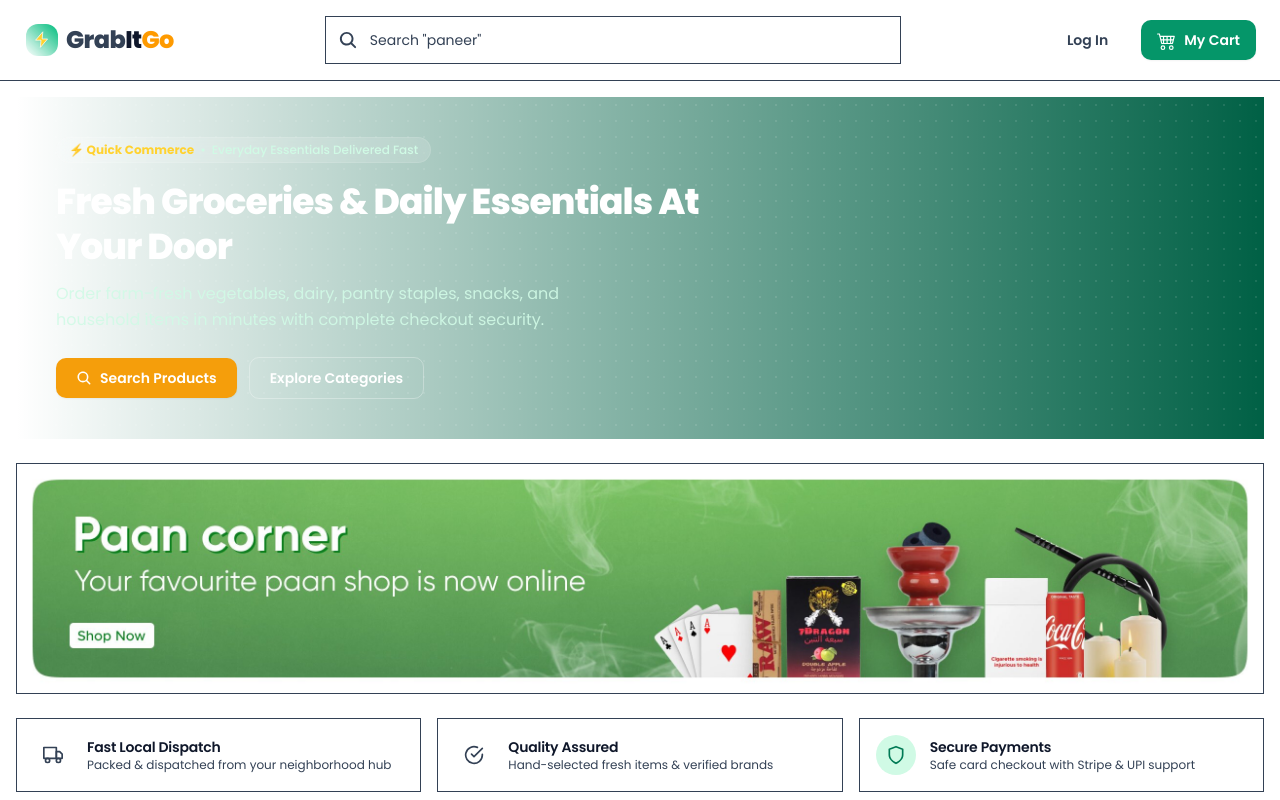
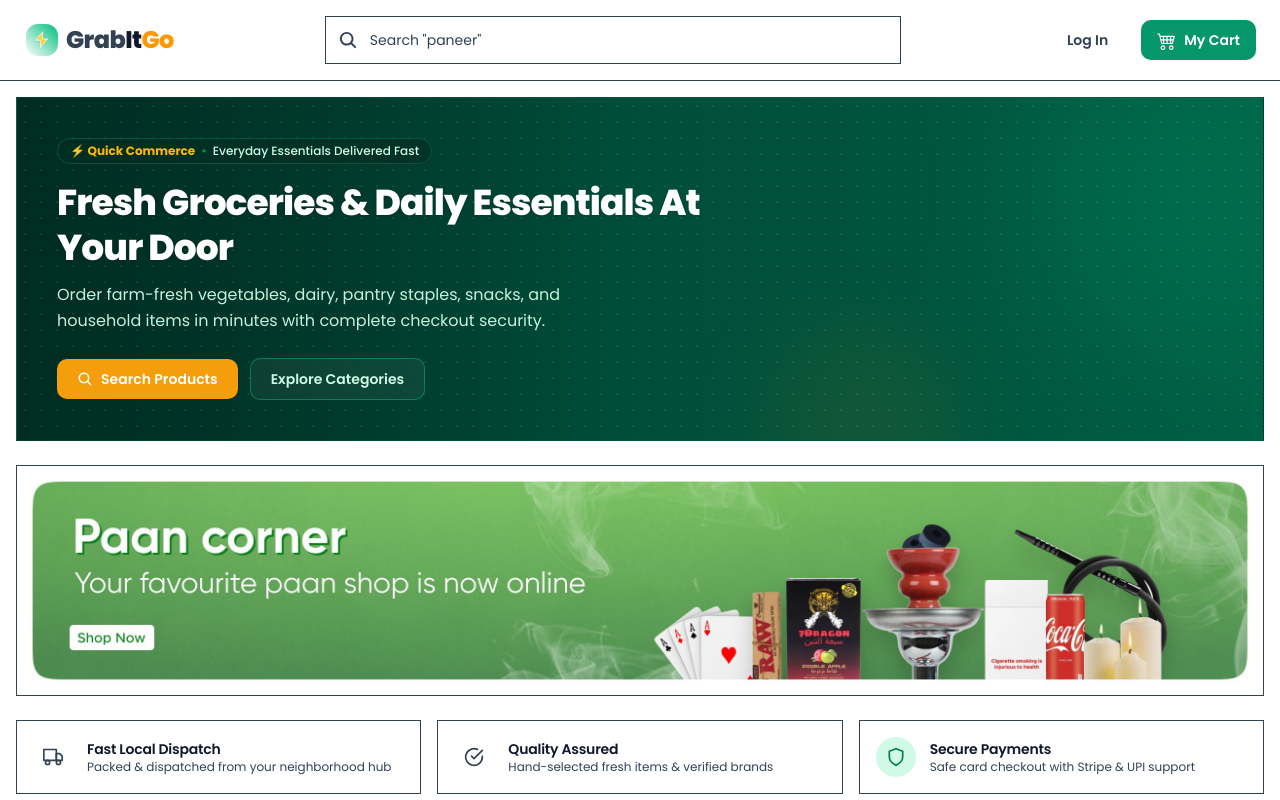
Before and after one commit to vinayaksharma403/GrabItGo, a React (Vite) app in the folder client/: page / in a window 1280 px wide. Shown: the top 800 px of the page. Built offline with nearby package versions, Linux system fonts and the light colour scheme; no server answers.

Commit message:
fix(client): improve hero text contrast and interaction

```diff
--- a/client/src/pages/Home.jsx
+++ b/client/src/pages/Home.jsx
@@ -42,22 +42,33 @@
     <div className='w-full min-h-screen bg-white'>
       {/* Hero Section */}
       <section className='container mx-auto px-3 sm:px-4 pt-4 pb-2'>
-        <div className='relative rounded-card overflow-hidden bg-gradient-to-r from-brand-700 via-brand-600 to-emerald-800 text-white shadow-elevated p-5 sm:p-8 lg:p-10'>
+        <div className='relative rounded-card overflow-hidden bg-gradient-to-r from-emerald-950 via-emerald-900 to-emerald-800 text-white shadow-elevated p-5 sm:p-8 lg:p-10 border border-emerald-800/40'>
+          {/* Subtle Ambient Depth Lighting */}
+          <div className='absolute -right-16 -top-16 w-64 h-64 sm:w-80 sm:h-80 bg-emerald-500/15 rounded-full blur-3xl pointer-events-none' />
+          <div className='absolute right-1/4 -bottom-20 w-48 h-48 bg-amber-500/10 rounded-full blur-2xl pointer-events-none' />
+
+          {/* Content-side high-contrast directional overlay */}
+          <div className='absolute inset-0 bg-gradient-to-r from-emerald-950/90 via-emerald-900/50 to-transparent pointer-events-none' />
+
           {/* Subtle Accent Grid Overlay */}
-          <div className='absolute inset-0 opacity-10 bg-[radial-gradient(#fff_1px,transparent_1px)] [background-size:16px_16px] pointer-events-none' />
+          <div className='absolute inset-0 opacity-[0.07] bg-[radial-gradient(#fff_1px,transparent_1px)] [background-size:16px_16px] pointer-events-none' />
 
-          <div className='relative z-10 max-w-2xl'>
-            <div className='inline-flex items-center gap-1.5 px-3 py-1 rounded-full bg-white/15 backdrop-blur-md text-emerald-100 text-xs font-medium mb-3 sm:mb-4 border border-white/10'>
-              <span className='text-amber-300 font-bold'>⚡ Quick Commerce</span>
-              <span>•</span>
-              <span>Everyday Essentials Delivered Fast</span>
+          {/* Living Hero Copy Block with subtle desktop micro-interaction */}
+          <div className='relative z-10 max-w-2xl transition-transform duration-300 ease-out group/hero hover:-translate-y-0.5'>
+            {/* Eyebrow badge */}
+            <div className='inline-flex items-center gap-1.5 px-3 py-1 rounded-full bg-emerald-950/60 backdrop-blur-md text-emerald-200 text-xs font-medium mb-3 sm:mb-4 border border-emerald-700/50 shadow-sm transition-colors duration-200 group-hover/hero:border-emerald-500/60 group-hover/hero:bg-emerald-900/70'>
+              <span className='text-amber-400 font-bold flex items-center gap-1'>⚡ Quick Commerce</span>
+              <span className='text-emerald-400/60'>•</span>
+              <span className='text-emerald-100 font-medium'>Everyday Essentials Delivered Fast</span>
             </div>
 
-            <h1 className='text-2xl sm:text-3xl lg:text-4xl font-extrabold tracking-tight leading-tight text-white mb-2 sm:mb-3'>
+            {/* Main heading with high-contrast text */}
+            <h1 className='text-2xl sm:text-3xl lg:text-4xl font-extrabold tracking-tight leading-tight text-white mb-2 sm:mb-3 drop-shadow-sm transition-colors duration-200'>
               Fresh Groceries & Daily Essentials At Your Door
             </h1>
 
-            <p className='text-xs sm:text-sm lg:text-base text-emerald-100/90 leading-relaxed mb-5 sm:mb-6 max-w-xl'>
+            {/* Supporting paragraph */}
+            <p className='text-xs sm:text-sm lg:text-base text-emerald-100/95 leading-relaxed mb-5 sm:mb-6 max-w-xl font-normal transition-colors duration-200'>
               Order farm-fresh vegetables, dairy, pantry staples, snacks, and household items in minutes with complete checkout security.
             </p>
 
@@ -67,7 +78,7 @@
                 type='button'
                 onClick={() => navigate('/search')}
                 aria-label='Search all products'
-                className='btn-accent text-xs sm:text-sm font-semibold px-4 sm:px-5 py-2.5 shadow-card inline-flex items-center gap-2 cursor-pointer'
+                className='btn-accent text-xs sm:text-sm font-semibold px-4 sm:px-5 py-2.5 shadow-card inline-flex items-center gap-2 cursor-pointer transition-transform duration-200 hover:scale-[1.02] active:scale-[0.98] focus-visible:ring-2 focus-visible:ring-amber-300 focus-visible:ring-offset-2 focus-visible:ring-offset-emerald-900'
               >
                 <IoSearch size={16} />
                 <span>Search Products</span>
@@ -75,7 +86,7 @@
 
               <a
                 href='#categories'
-                className='btn-outline border-white/30 text-white hover:bg-white/10 hover:text-white hover:border-white text-xs sm:text-sm font-semibold px-4 sm:px-5 py-2.5 inline-flex items-center'
+                className='btn-outline border-emerald-400/40 bg-white/5 backdrop-blur-sm text-emerald-100 hover:bg-white/15 hover:text-white hover:border-emerald-300 text-xs sm:text-sm font-semibold px-4 sm:px-5 py-2.5 inline-flex items-center transition-all duration-200 focus-visible:ring-2 focus-visible:ring-emerald-300 focus-visible:ring-offset-2 focus-visible:ring-offset-emerald-900'
               >
                 Explore Categories
               </a>
```
